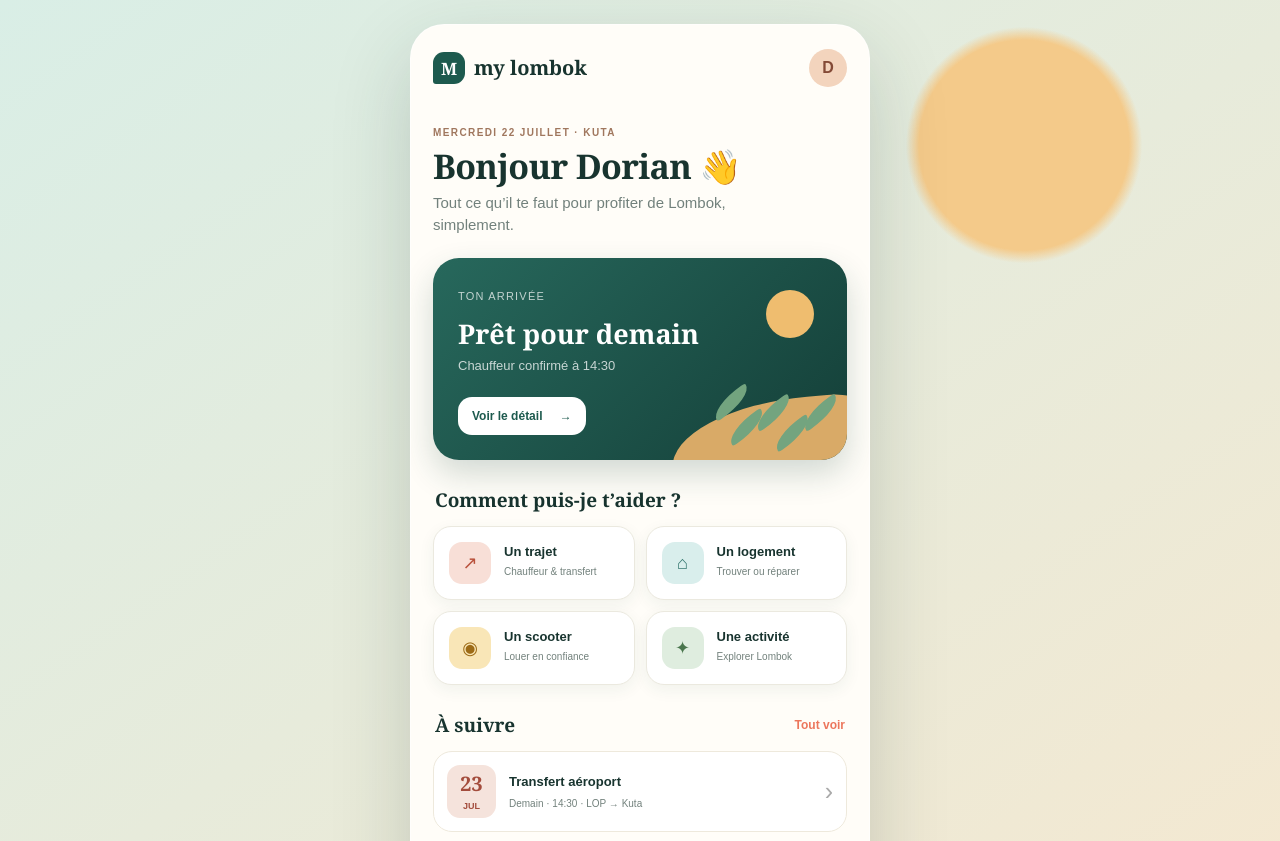
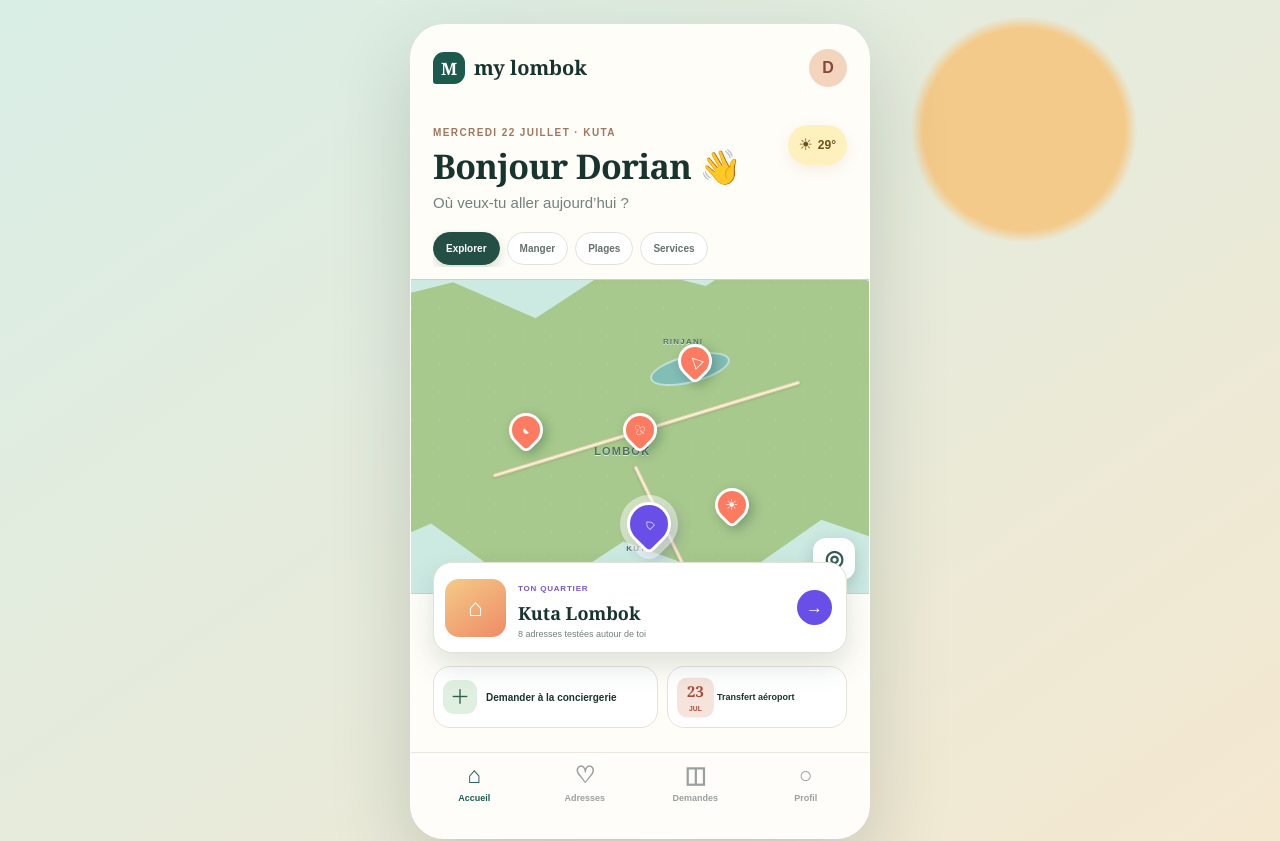
Before and after one commit to Dorianpmy/MyLombok, a Next.js app: page / in a window 1280 px wide. Shown: the top 841 px of the page. Built offline with nearby package versions, Linux system fonts and the light colour scheme.

Commit message:
Make Lombok map the visual centerpiece

```diff
--- a/app/page.tsx
+++ b/app/page.tsx
@@ -85,29 +85,27 @@ export default function Home() {
 }
 
 function HomeView({ title, requests, setTab, setModal, notify }: { title: string; requests: Request[]; setTab: (t: Tab) => void; setModal: (m: "request" | "place") => void; notify: (s: string) => void }) {
+  const [selected, setSelected] = useState("Kuta Lombok");
+  const [category, setCategory] = useState("Explorer");
+  const mapSpots = [
+    { name: "Kuta Lombok", kind: "Ton quartier", icon: "⌂", x: 52, y: 78, note: "8 adresses testées autour de toi" },
+    { name: "Tanjung Aan", kind: "Plage", icon: "☀", x: 70, y: 72, note: "25 min · Idéal ce matin" },
+    { name: "Tetebatu", kind: "Nature", icon: "♧", x: 50, y: 48, note: "1 h 20 · Rizières & cascades" },
+    { name: "Mont Rinjani", kind: "Aventure", icon: "△", x: 62, y: 26, note: "2 h 10 · Guide recommandé" },
+    { name: "Senggigi", kind: "Coucher de soleil", icon: "◐", x: 25, y: 48, note: "1 h 30 · Route panoramique" },
+  ];
+  const current = mapSpots.find((spot) => spot.name === selected) || mapSpots[0];
   return <>
-    <div className="eyebrow">Mercredi 22 juillet · Kuta</div>
-    <h1>{title}</h1>
-    <p className="lead">Tout ce qu’il te faut pour profiter de Lombok, simplement.</p>
-
-    <section className="hero-card">
-      <div><span className="hero-kicker">Ton arrivée</span><h2>Prêt pour demain</h2><p>Chauffeur confirmé à 14:30</p></div>
-      <button onClick={() => { setTab("requests"); notify("Réservation ouverte"); }}>Voir le détail <span>→</span></button>
-      <div className="sun" /><div className="island"><i /><i /><i /></div>
+    <div className="map-head"><div><div className="eyebrow">Mercredi 22 juillet · Kuta</div><h1>{title}</h1></div><button className="weather" onClick={() => notify("Grand soleil · 29 °C")}>☀ <b>29°</b></button></div>
+    <p className="lead">Où veux-tu aller aujourd’hui ?</p>
+    <div className="map-filters">{["Explorer", "Manger", "Plages", "Services"].map((item) => <button key={item} className={category === item ? "active" : ""} onClick={() => { setCategory(item); notify(`${item} affiché sur la carte`); }}>{item}</button>)}</div>
+    <section className="explore-map" aria-label="Carte interactive des recommandations à Lombok">
+      <div className="map-texture"/><div className="coast one"/><div className="coast two"/><div className="map-road main"/><div className="map-road branch"/><div className="map-lake"/><span className="area-label north">RINJANI</span><span className="area-label middle">LOMBOK</span><span className="area-label south">KUTA</span>
+      {mapSpots.map((spot) => <button key={spot.name} className={`spot ${selected === spot.name ? "selected" : ""}`} style={{ left: `${spot.x}%`, top: `${spot.y}%` }} onClick={() => setSelected(spot.name)} aria-label={spot.name}><span>{spot.icon}</span></button>)}
+      <button className="locate" onClick={() => { setSelected("Kuta Lombok"); notify("Position recentrée sur Kuta"); }}>◎</button>
     </section>
-
-    <div className="section-title"><h2>Comment puis-je t’aider ?</h2></div>
-    <div className="quick-grid">
-      <button onClick={() => setModal("request")}><span className="quick-icon coral">↗</span><strong>Un trajet</strong><small>Chauffeur & transfert</small></button>
-      <button onClick={() => setModal("request")}><span className="quick-icon aqua">⌂</span><strong>Un logement</strong><small>Trouver ou réparer</small></button>
-      <button onClick={() => setModal("request")}><span className="quick-icon gold">◉</span><strong>Un scooter</strong><small>Louer en confiance</small></button>
-      <button onClick={() => setModal("request")}><span className="quick-icon green">✦</span><strong>Une activité</strong><small>Explorer Lombok</small></button>
-    </div>
-
-    <div className="section-title"><h2>À suivre</h2><button onClick={() => setTab("requests")}>Tout voir</button></div>
-    <button className="request-preview" onClick={() => setTab("requests")}>
-      <span className="calendar"><b>23</b>JUL</span><span><strong>{requests[0]?.title || "Aucune demande"}</strong><small>{requests[0]?.detail || "Commence par créer une demande"}</small></span><em>›</em>
-    </button>
+    <article className="map-place-card"><div className="spot-thumb"><span>{current.icon}</span></div><div><small>{current.kind}</small><h2>{current.name}</h2><p>{current.note}</p></div><button onClick={() => { setTab("places"); notify(`${current.name} ouvert`); }}>→</button></article>
+    <div className="map-actions"><button className="map-request" onClick={() => setModal("request")}><span>＋</span><b>Demander à la conciergerie</b></button><button onClick={() => { setTab("requests"); notify("Réservation ouverte"); }}><span className="calendar"><b>23</b>JUL</span><strong>{requests[0]?.title || "Mes demandes"}</strong></button></div>
   </>;
 }
 
```
Also changed, not shown: app/globals.css.
